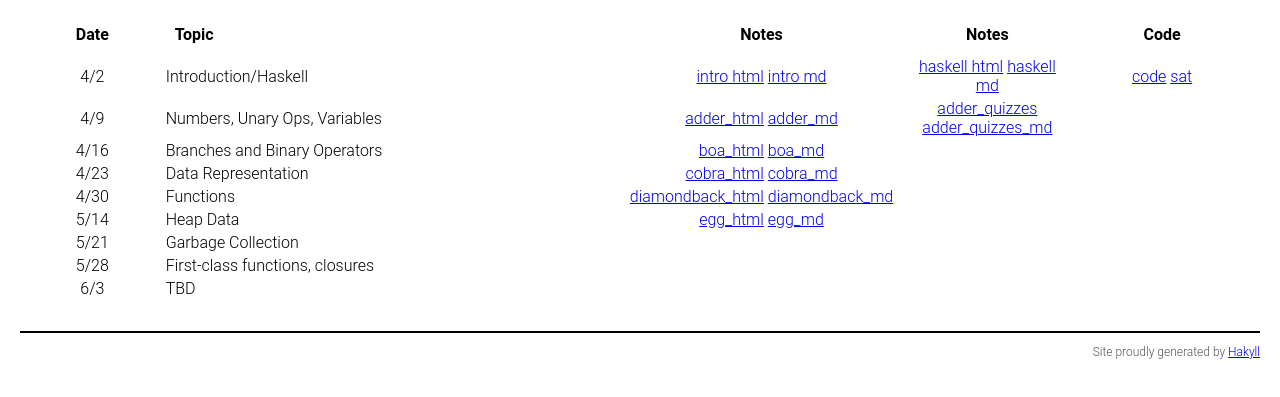
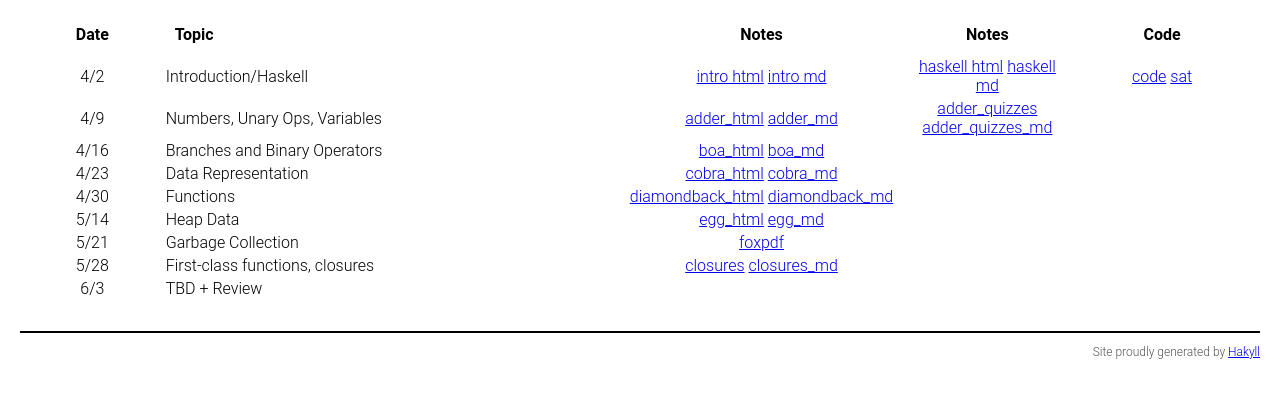
Before and after one commit to ucsd-cse131-sp19/web, a plain HTML site: page docs/lectures.html in a window 1280 px wide. Shown: the part 151-548 px from the top of the page. Drawn offline with Linux system fonts and the light colour scheme.

Commit message:
update page

```diff
--- a/docs/lectures.html
+++ b/docs/lectures.html
@@ -89,20 +89,20 @@
 <tr class="odd">
 <td style="text-align: center;">5/21</td>
 <td style="text-align: left;">Garbage Collection</td>
-<td style="text-align: center;"></td>
+<td style="text-align: center;"><a href="static/img/fox-notes.pdf">foxpdf</a></td>
 <td style="text-align: center;"></td>
 <td style="text-align: center;"></td>
 </tr>
 <tr class="even">
 <td style="text-align: center;">5/28</td>
 <td style="text-align: left;">First-class functions, closures</td>
-<td style="text-align: center;"></td>
+<td style="text-align: center;"><a href="lectures/08-fer-de-lance.html">closures</a> <a href="http://github.com/ucsd-cse131-sp19/web/blob/master/lectures/08-fer-de-lance.md">closures_md</a></td>
 <td style="text-align: center;"></td>
 <td style="text-align: center;"></td>
 </tr>
 <tr class="odd">
 <td style="text-align: center;">6/3</td>
-<td style="text-align: left;">TBD</td>
+<td style="text-align: left;">TBD + Review</td>
 <td style="text-align: center;"></td>
 <td style="text-align: center;"></td>
 <td style="text-align: center;"></td>
```
Also changed, not shown: 1 other file.
